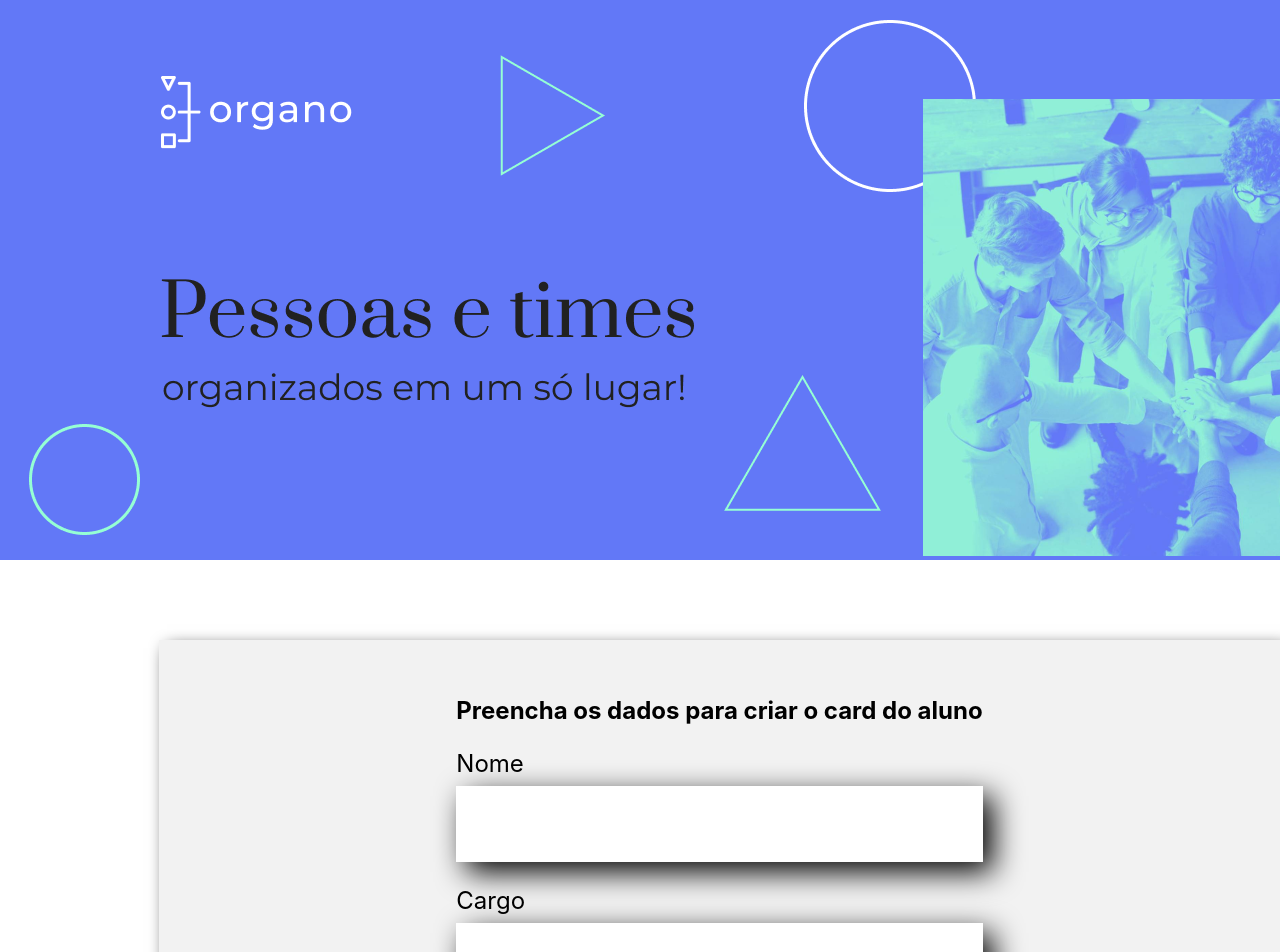
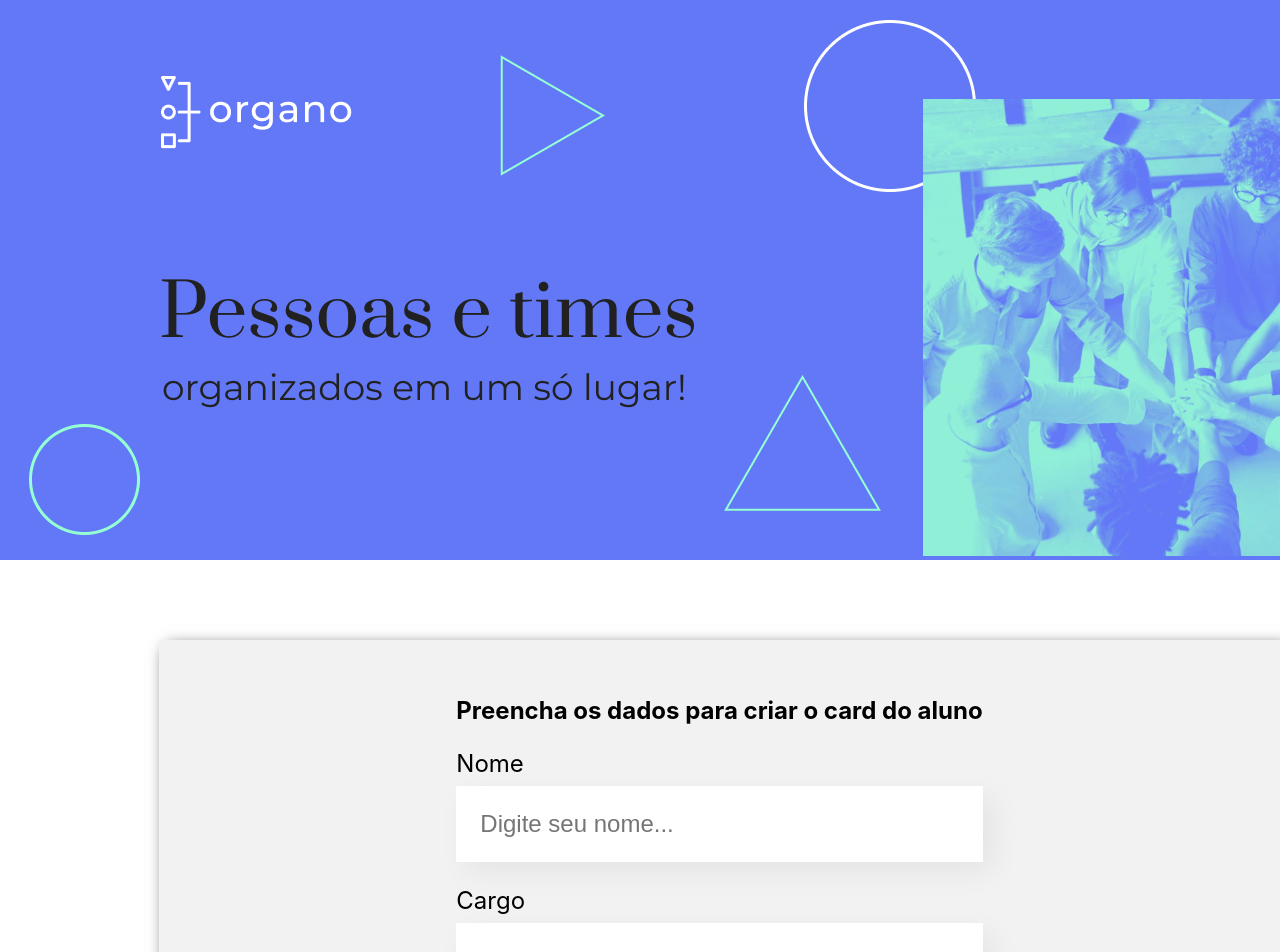
Before and after one commit to HenriqueMuniz91/Organo, a React (Create React App) app: page / in a window 1280 px wide. Shown: the top 952 px of the page. Built offline with nearby package versions, Linux system fonts and the light colour scheme.

Commit message:
CorrectionInTextField

```diff
--- a/src/Components/CampoTexto/CampoTexto.css
+++ b/src/Components/CampoTexto/CampoTexto.css
@@ -10,7 +10,7 @@
 
 .campo-texto input {
     background-color: #fff;
-    box-shadow: 10px 10px 30px rgba(0, 0, 0.06);
+    box-shadow: 10px 10px 30px rgba(0, 0, 0, 0.06);
     width: 100%;
     border: none;
     font-size: 24px;
--- a/src/Components/CampoTexto/index.js
+++ b/src/Components/CampoTexto/index.js
@@ -1,6 +1,8 @@
 import './CampoTexto.css'
 
 const CampoTexto = (props) => {
+
+    const placeholderModificada = `${ props.placeholder }...`
 
     const aoDigitado = (evento) => {
         props.aoAlterado(evento.target.value)
@@ -11,7 +13,12 @@ const CampoTexto = (props) => {
             <label>
                 {props.label}
             </label>
-            <input value={props.valor} onChange={aoDigitado}required={props.obrigatorio} placeholder={props.placeholderModificada}/>
+            <input
+                value={props.valor}
+                onChange={aoDigitado}
+                required={props.obrigatorio}
+                placeholder={placeholderModificada}
+            />
         </div>
     )
 }
```
